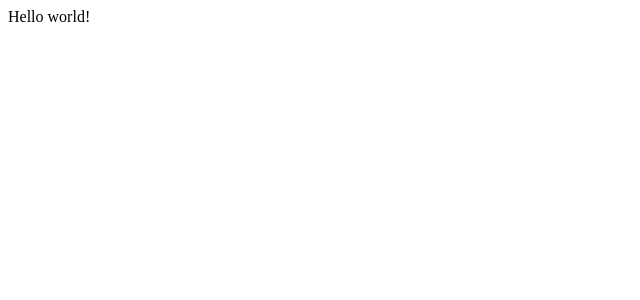
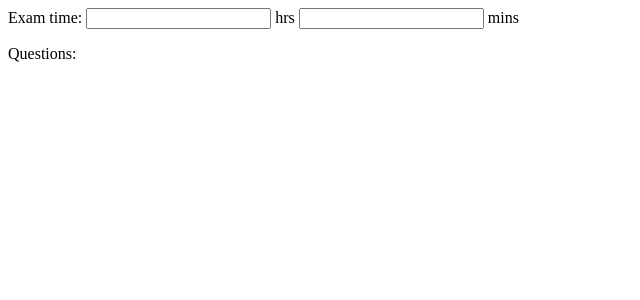
Before and after one commit to wirelesseye/exam-timer, a Svelte app: page / in a window 1280 px wide. Shown: the top 300 px of the page, without its empty margins (0-640 px from the left). Built offline with nearby package versions, Linux system fonts and the light colour scheme.

Commit message:
Add basic components

```diff
--- a/src/ui/App.svelte
+++ b/src/ui/App.svelte
@@ -1,9 +1,10 @@
 <script lang="ts">
+  import Frame from "./Frame.svelte";
 </script>
 
-<main>
-  Hello world!
-</main>
+<div>
+  <Frame />
+</div>
 
 <style>
 </style>
--- /dev/null
+++ b/src/ui/Frame.svelte
@@ -0,0 +1,7 @@
+<script>
+  import Setup from "./pages/Setup.svelte";
+</script>
+
+<div>
+  <Setup />
+</div>
--- /dev/null
+++ b/src/ui/pages/Setup.svelte
@@ -0,0 +1,12 @@
+<div>
+  <div>
+    <span>Exam time: </span>
+    <input type="number">
+    <span>hrs</span>
+    <input type="number">
+    <span>mins</span>
+  </div>
+  <div>
+    <p>Questions: </p>
+  </div>
+</div>
```
